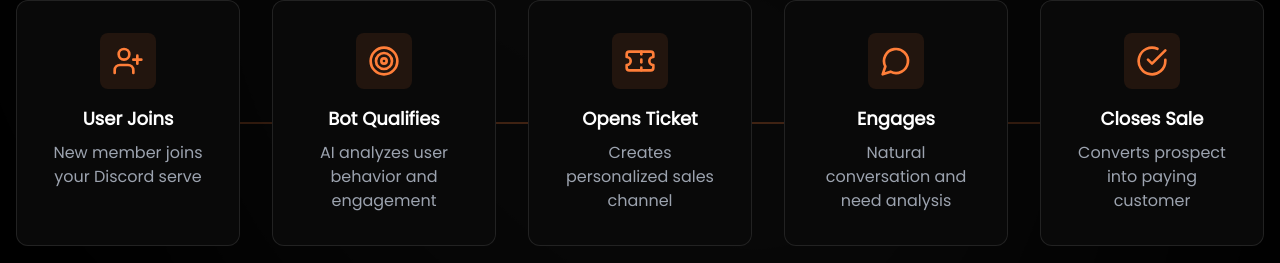
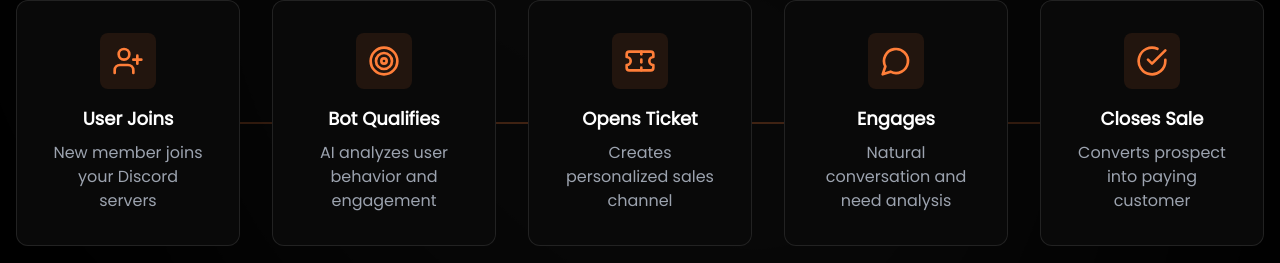
Before and after one commit to Anest2009/landing, a React (Vite) app in the folder project/: page / in a window 1280 px wide. Shown: the part 1299-1562 px from the top of the page. Built offline with nearby package versions, Linux system fonts and the light colour scheme.

Commit message:
Update HowItWorks.tsx

```diff
--- a/project/src/components/HowItWorks.tsx
+++ b/project/src/components/HowItWorks.tsx
@@ -5,7 +5,7 @@ const steps = [
   {
     icon: UserPlus,
     title: 'User Joins',
-    description: 'New member joins your Discord serve'
+    description: 'New member joins your Discord servers'
   },
   {
     icon: Target,
```
